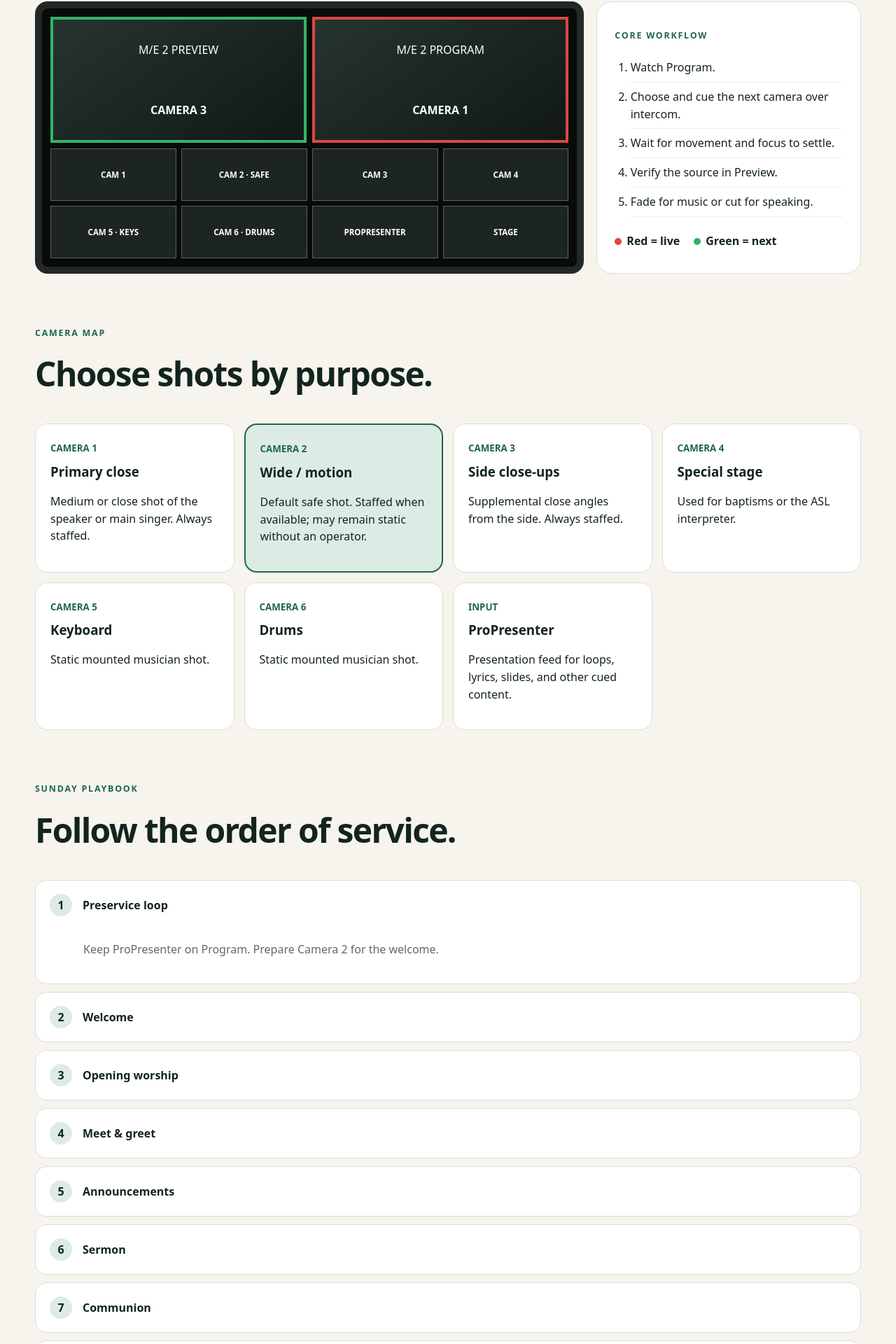
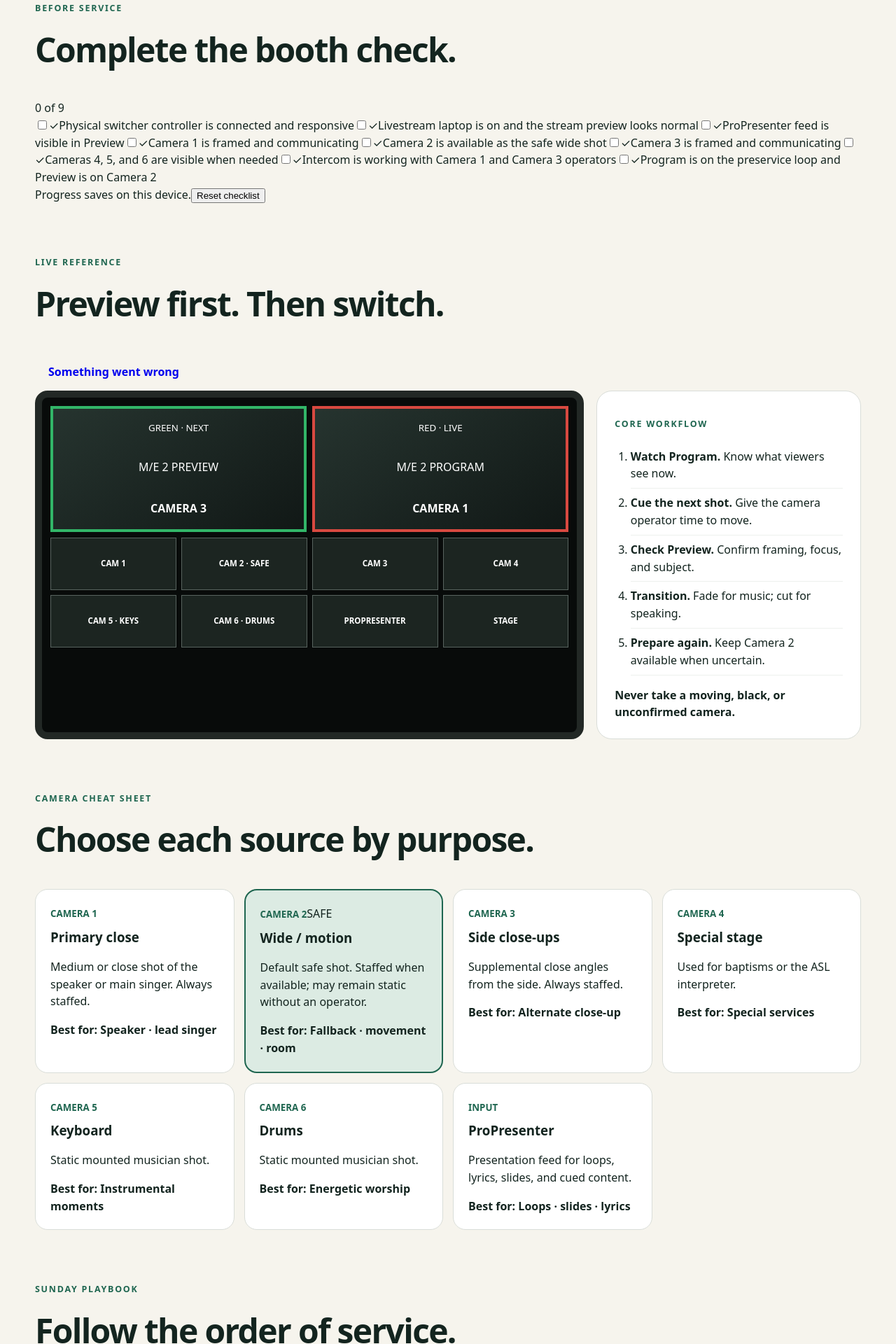
Before and after one commit to skramer00/Hope-tech, a Next.js app: page /switcher in a window 1280 px wide. Shown: the part 535-2455 px from the top of the page at 70% size. Built offline with nearby package versions, Linux system fonts and the light colour scheme.

Commit message:
Build interactive switcher operating guide

```diff
--- a/src/app/switcher/page.tsx
+++ b/src/app/switcher/page.tsx
@@ -1,36 +1,47 @@
 import Link from "next/link";
+import PreServiceChecklist from "@/components/PreServiceChecklist";
 
 const cameras = [
-  ["1", "Primary close", "Medium or close shot of the speaker or main singer. Always staffed."],
-  ["2", "Wide / motion", "Default safe shot. Staffed when available; may remain static without an operator."],
-  ["3", "Side close-ups", "Supplemental close angles from the side. Always staffed."],
-  ["4", "Special stage", "Used for baptisms or the ASL interpreter."],
-  ["5", "Keyboard", "Static mounted musician shot."],
-  ["6", "Drums", "Static mounted musician shot."],
-  ["PP", "ProPresenter", "Presentation feed for loops, lyrics, slides, and other cued content."]
+  ["1", "Primary close", "Medium or close shot of the speaker or main singer. Always staffed.", "Speaker · lead singer"],
+  ["2", "Wide / motion", "Default safe shot. Staffed when available; may remain static without an operator.", "Fallback · movement · room"],
+  ["3", "Side close-ups", "Supplemental close angles from the side. Always staffed.", "Alternate close-up"],
+  ["4", "Special stage", "Used for baptisms or the ASL interpreter.", "Special services"],
+  ["5", "Keyboard", "Static mounted musician shot.", "Instrumental moments"],
+  ["6", "Drums", "Static mounted musician shot.", "Energetic worship"],
+  ["PP", "ProPresenter", "Presentation feed for loops, lyrics, slides, and cued content.", "Loops · slides · lyrics"]
 ];
+
 const flow = [
-  ["Preservice loop", "Keep ProPresenter on Program. Prepare Camera 2 for the welcome."],
-  ["Welcome", "Use Camera 1 as primary; Camera 3 for an alternate. Cut between shots."],
-  ["Opening worship", "Use Cameras 1, 2, 3, 5, and 6 as appropriate. Fade between shots."],
-  ["Meet & greet", "Use Camera 2 wide. Avoid chasing individuals."],
-  ["Announcements", "Use Camera 1 and cued ProPresenter content. Cut."],
-  ["Sermon", "Favor Camera 1; use Camera 3 sparingly. Camera 2 is the fallback. Cut."],
-  ["Communion", "Use calm, intentional coverage and slower fades when music is playing."],
-  ["Closing worship", "Return to worship coverage. Fade between settled shots."],
-  ["Ending loop", "Take ProPresenter, then return Preview to Camera 2."]
+  ["Preservice loop", "ProPresenter", "Keep the preservice loop on Program. Put Camera 2 in Preview so the welcome is ready."],
+  ["Welcome", "Cut", "Favor Camera 1 for the host. Use Camera 3 only after it is settled. Camera 2 is the fallback."],
+  ["Opening worship", "Fade", "Use Cameras 1, 2, and 3 for people; add Cameras 5 and 6 for intentional musician shots."],
+  ["Meet & greet", "Cut to Camera 2", "Use the wide shot. Do not chase individuals around the room."],
+  ["Announcements", "Cut", "Use Camera 1 for the presenter and take ProPresenter only when the content is cued."],
+  ["Sermon", "Cut", "Stay primarily on Camera 1. Use Camera 3 sparingly for variety and Camera 2 when movement demands it."],
+  ["Communion", "Calm fades", "Use deliberate wide, pastor, and musician shots. Hold shots longer and avoid distracting movement."],
+  ["Closing worship", "Fade", "Return to worship coverage with settled camera and musician shots."],
+  ["Ending loop", "ProPresenter", "Take the ending loop, place Camera 2 in Preview, and leave the system in its standard state."]
 ];
 
 export default function SwitcherPage() {
  return <div className="wrap section">
-  <div className="page-heading"><div><p className="eyebrow">Switcher Director</p><h1>Run the service with confidence.</h1><p className="lead">Cue the camera, wait for a settled shot, verify it in Preview, then transition.</p></div><div className="safe-shot"><small>Default safe shot</small><strong>Camera 2</strong></div></div>
-  <div className="rule-banner"><strong>Music fades.</strong><span>Everything else cuts.</span></div>
-  <div className="two-column">
-    <div className="multiview"><div className="mv-top"><div className="preview-pane">M/E 2 PREVIEW<br/><strong>CAMERA 3</strong></div><div className="program-pane">M/E 2 PROGRAM<br/><strong>CAMERA 1</strong></div></div><div className="mv-grid">{["CAM 1","CAM 2 · SAFE","CAM 3","CAM 4","CAM 5 · KEYS","CAM 6 · DRUMS","PROPRESENTER","STAGE"].map(x=><div key={x}>{x}</div>)}</div></div>
-    <div className="panel"><p className="eyebrow">Core workflow</p><ol className="steps"><li>Watch Program.</li><li>Choose and cue the next camera over intercom.</li><li>Wait for movement and focus to settle.</li><li>Verify the source in Preview.</li><li>Fade for music or cut for speaking.</li></ol><div className="legend"><span><i className="red-dot"/>Red = live</span><span><i className="green-dot"/>Green = next</span></div></div>
-  </div>
-  <section className="subsection"><p className="eyebrow">Camera map</p><h2>Choose shots by purpose.</h2><div className="camera-grid">{cameras.map(([num,name,desc]) => <article className={`camera-card ${num==="2" ? "safe" : ""}`} key={num}><small>{num==="PP" ? "INPUT" : `CAMERA ${num}`}</small><h3>{name}</h3><p>{desc}</p></article>)}</div></section>
-  <section className="subsection"><p className="eyebrow">Sunday playbook</p><h2>Follow the order of service.</h2><div className="timeline">{flow.map(([name,guide],i)=><details key={name} open={i===0}><summary><span>{i+1}</span><strong>{name}</strong></summary><p>{guide}</p></details>)}</div></section>
-  <div className="button-row"><Link className="button primary" href="/troubleshooting">Open Troubleshooting</Link></div>
+  <div className="page-heading"><div><p className="eyebrow">Switcher Director</p><h1>Run the service with confidence.</h1><p className="lead">Cue the camera, wait for a settled shot, verify it in Preview, then transition.</p></div><div className="safe-shot"><small>When unsure, use</small><strong>Camera 2</strong><span>Safe wide shot</span></div></div>
+  <div className="rule-banner"><strong>Music fades.</strong><span>Speaking and everything else cuts.</span></div>
+
+  <PreServiceChecklist />
+
+  <section className="subsection live-reference">
+    <div className="section-heading"><div><p className="eyebrow">Live reference</p><h2>Preview first. Then switch.</h2></div><Link className="button emergency-button" href="/troubleshooting">Something went wrong</Link></div>
+    <div className="two-column">
+      <div className="multiview"><div className="mv-top"><div className="preview-pane"><small>GREEN · NEXT</small>M/E 2 PREVIEW<br/><strong>CAMERA 3</strong></div><div className="program-pane"><small>RED · LIVE</small>M/E 2 PROGRAM<br/><strong>CAMERA 1</strong></div></div><div className="mv-grid">{["CAM 1","CAM 2 · SAFE","CAM 3","CAM 4","CAM 5 · KEYS","CAM 6 · DRUMS","PROPRESENTER","STAGE"].map(x=><div key={x}>{x}</div>)}</div></div>
+      <div className="panel"><p className="eyebrow">Core workflow</p><ol className="steps"><li><strong>Watch Program.</strong> Know what viewers see now.</li><li><strong>Cue the next shot.</strong> Give the camera operator time to move.</li><li><strong>Check Preview.</strong> Confirm framing, focus, and subject.</li><li><strong>Transition.</strong> Fade for music; cut for speaking.</li><li><strong>Prepare again.</strong> Keep Camera 2 available when uncertain.</li></ol><div className="quick-warning"><strong>Never take a moving, black, or unconfirmed camera.</strong></div></div>
+    </div>
+  </section>
+
+  <section className="subsection"><p className="eyebrow">Camera cheat sheet</p><h2>Choose each source by purpose.</h2><div className="camera-grid">{cameras.map(([num,name,desc,use]) => <article className={`camera-card ${num==="2" ? "safe" : ""}`} key={num}><div className="camera-card-top"><small>{num==="PP" ? "INPUT" : `CAMERA ${num}`}</small>{num==="2" && <span>SAFE</span>}</div><h3>{name}</h3><p>{desc}</p><strong className="best-for">Best for: {use}</strong></article>)}</div></section>
+
+  <section className="subsection"><p className="eyebrow">Sunday playbook</p><h2>Follow the order of service.</h2><div className="timeline">{flow.map(([name,transition,guide],i)=><details key={name} open={i===0}><summary><span>{i+1}</span><div><strong>{name}</strong><small>{transition}</small></div></summary><p>{guide}</p></details>)}</div></section>
+
+  <section className="fallback-card"><div><p className="eyebrow">Fast recovery</p><h2>When you lose the next shot</h2><p>Stay on the current usable source, or take Camera 2. Regroup, cue the next operator, and continue. Do not panic-switch.</p></div><Link className="button primary" href="/troubleshooting">Open troubleshooting</Link></section>
  </div>;
 }
```
